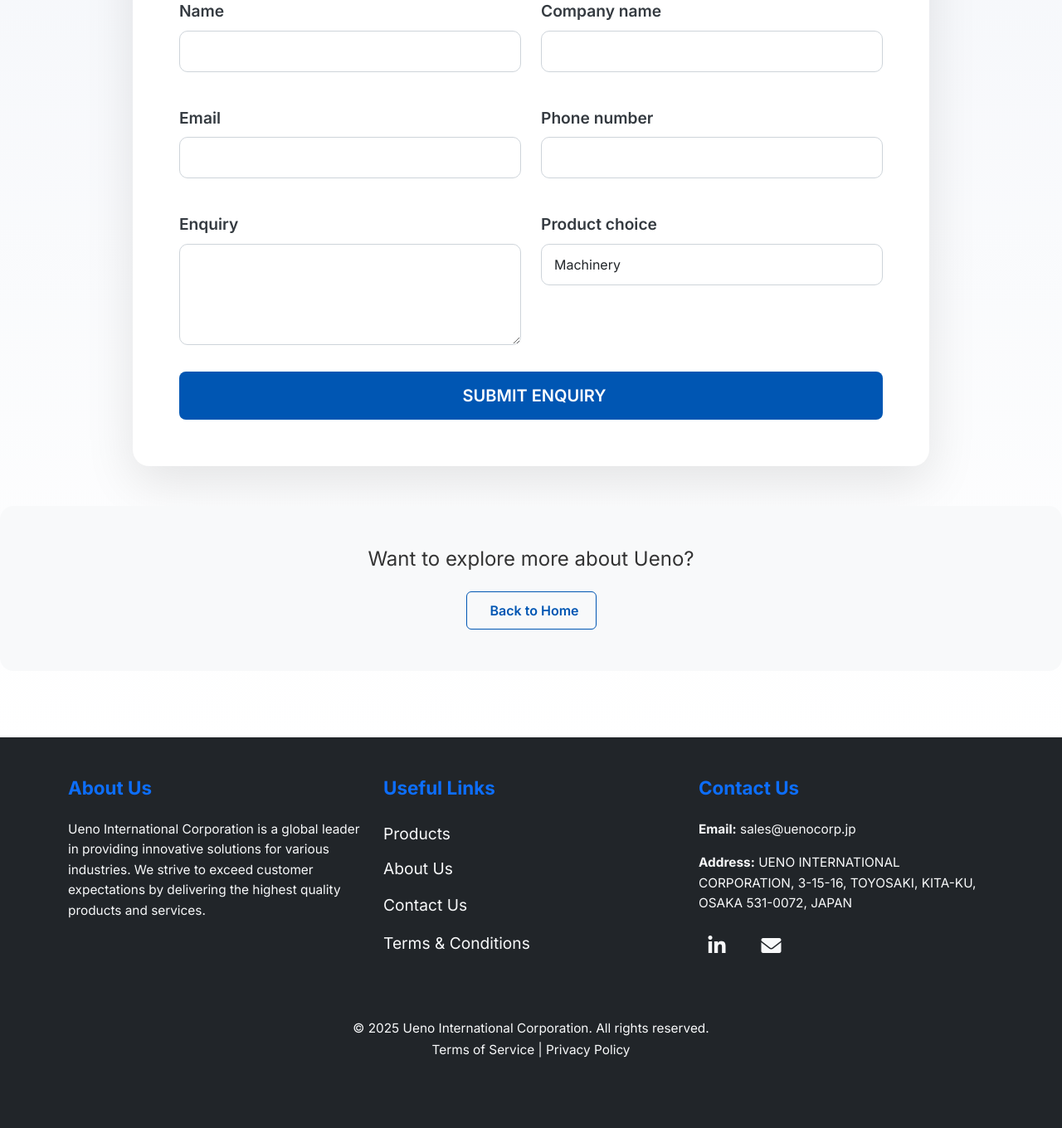
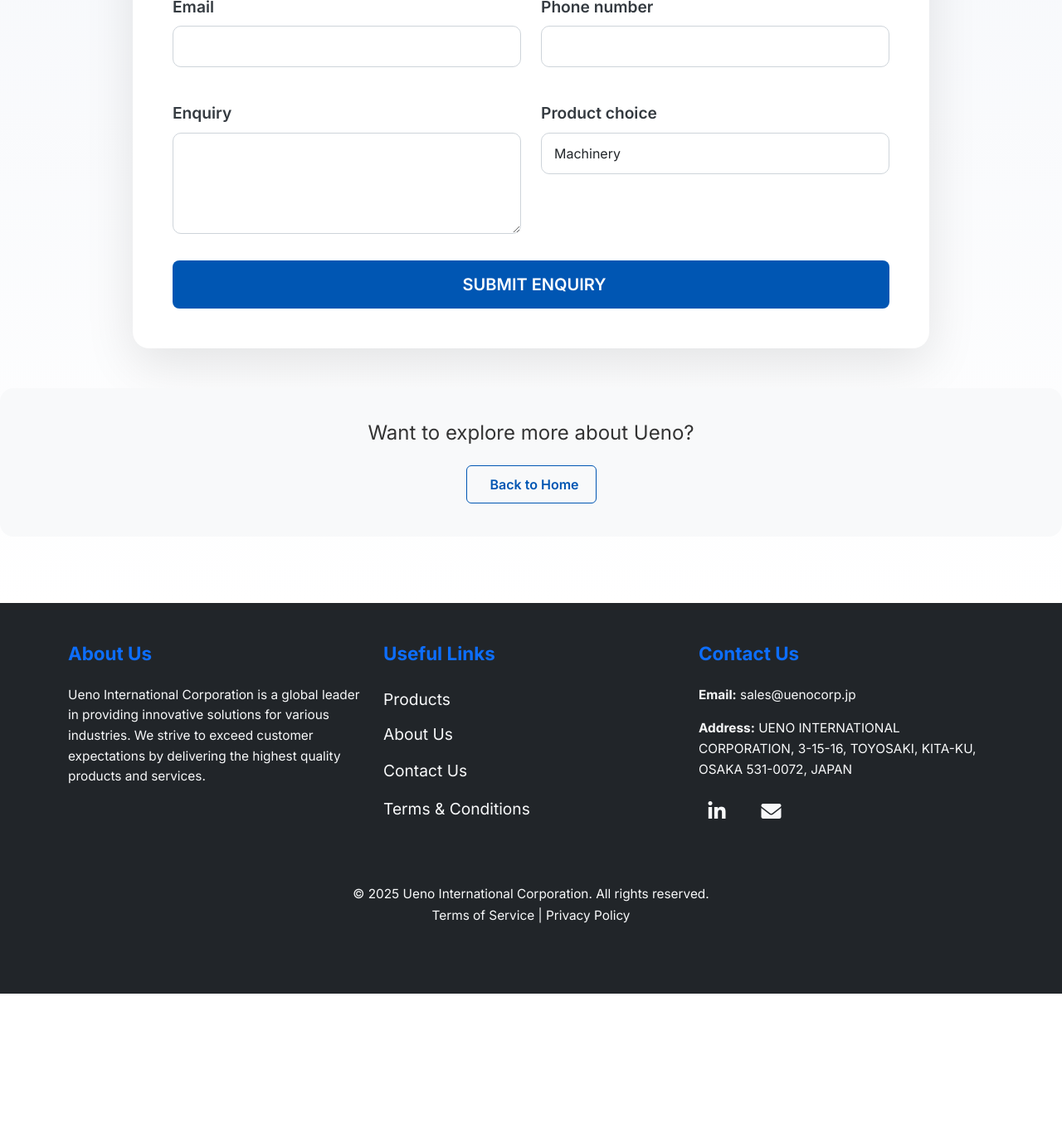
Before and after one commit to EPT001/uenocorporation, a Django app: page /uenowebsite/enquiry/ in a window 1280 px wide. Shown: the part 801-2161 px from the top of the page at 83% size. After the commit the page ends 1999 px from the top, so only its background shows below. Run offline with Django 5.2, Linux system fonts and the light colour scheme.

Commit message:
Update enquiry.html

```diff
--- a/templates/uenowebsite/enquiry.html
+++ b/templates/uenowebsite/enquiry.html
@@ -58,23 +60,25 @@
         background: linear-gradient(to bottom, #f4f6fa 0%, #ffffff 100%);
         padding: 80px 0;
         position: relative;
-        z-index: 1;
+        z-index: 2;
     }
 
     .floating-form-container {
-        margin-top: 60vh;
+        margin-top: 45vh;
+        position: relative;
+        z-index: 10;
     }
 
     .form-wrapper {
         background-color: var(--white);
         border-radius: 20px;
-        padding: 3.5rem;
+        padding: 3rem;
         max-width: 960px;
         margin: 0 auto;
         box-shadow: 0 20px 60px rgba(0, 0, 0, 0.1);
         animation: slideUp 0.8s ease-out;
         position: relative;
-        z-index: 1;
+        z-index: 10;
     }
 
     @keyframes slideUp {
@@ -158,20 +162,28 @@
 
     .footer-cta {
         text-align: center;
-        padding: 50px 20px;
+        padding: 40px 20px;
         background: var(--light-gray);
-        margin-top: 60px;
+        margin-top: 40px;
         border-radius: 16px;
         position: relative;
-        z-index: 1;
+        z-index: 10;
     }
 
     footer {
         position: relative;
-        z-index: 1;
+        z-index: 10;
     }
 
     @media (max-width: 768px) {
+
+        .hero-caption {
+        top: 10%;
+        max-width: 90%;
+        padding: 20px;
+    }
+
+
         .hero-caption h3 {
             font-size: 2rem;
         }
```
Also changed, not shown: other parts of templates/uenowebsite/enquiry.html (+18 -12 lines).
